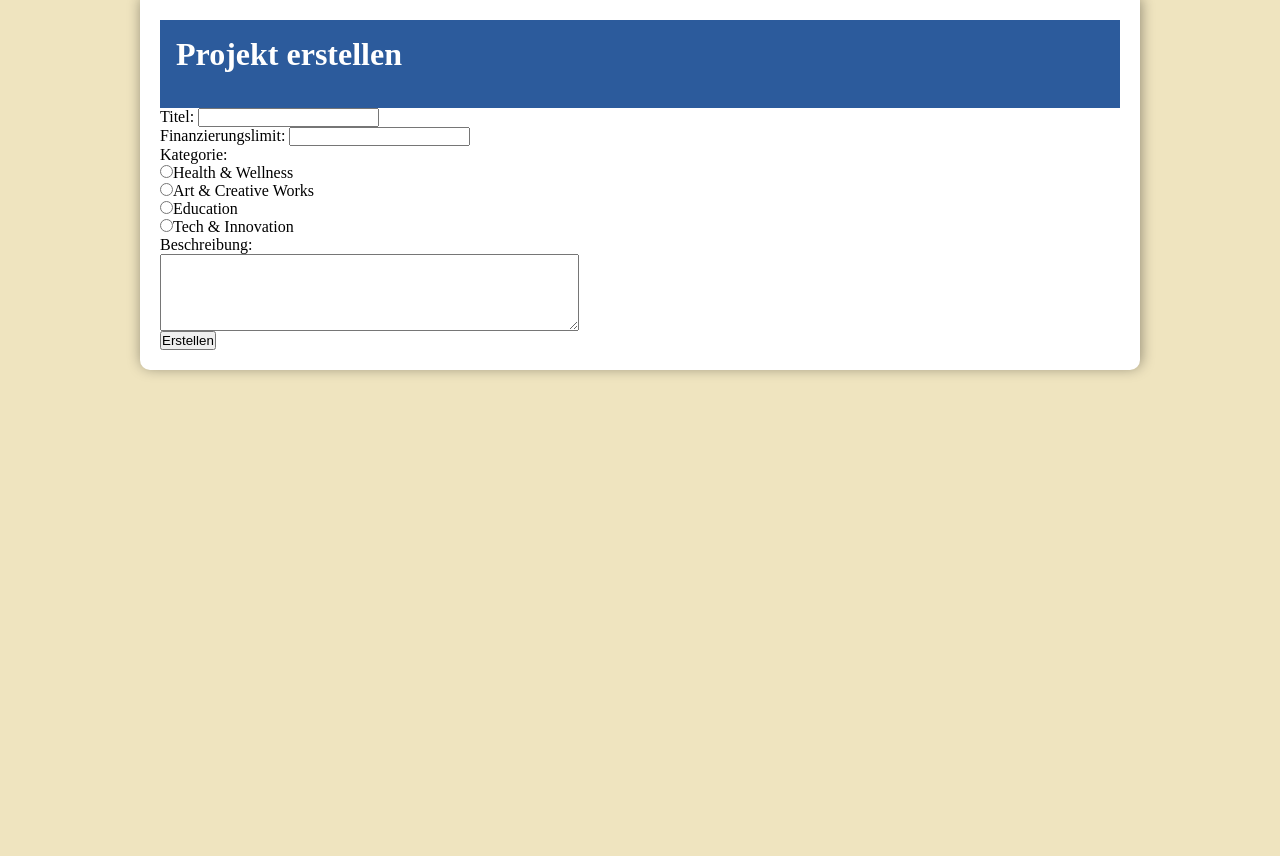
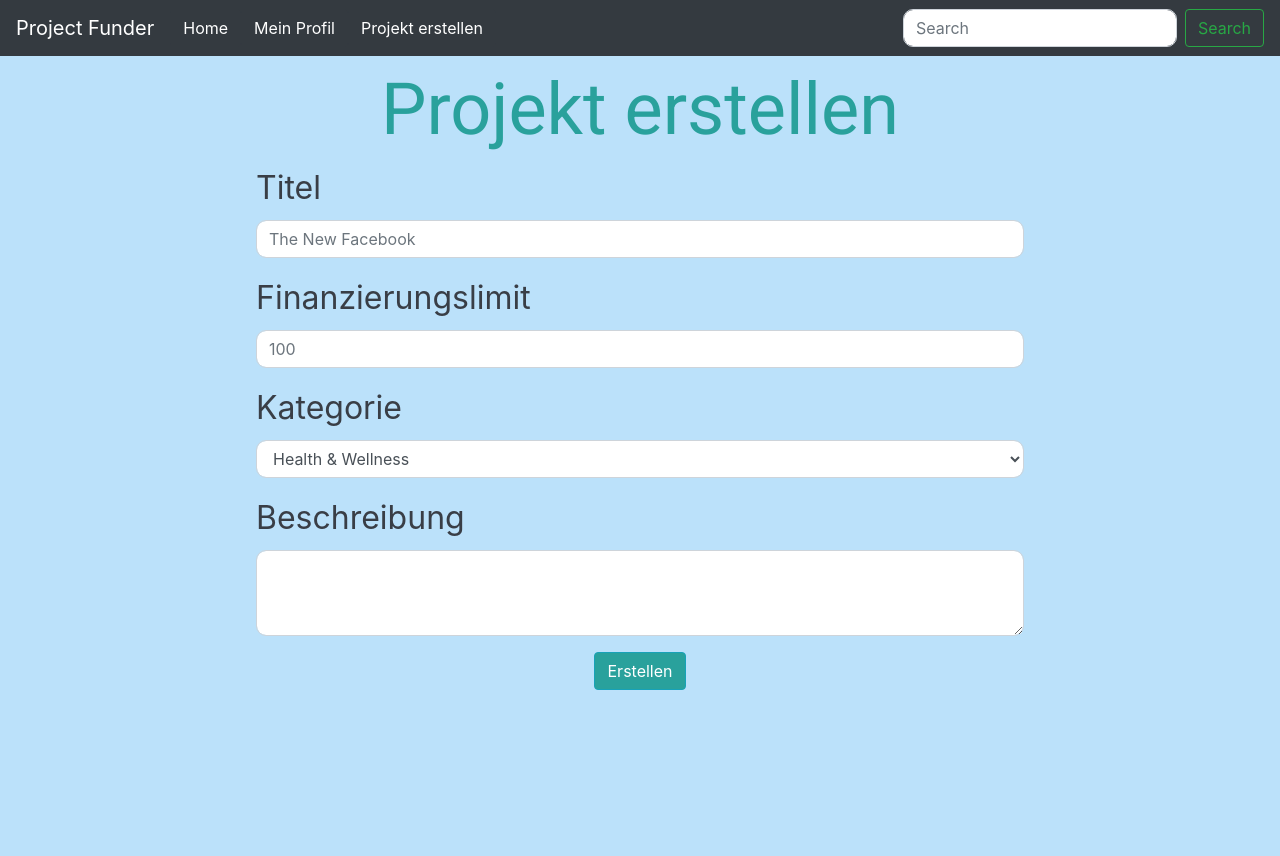
Before and after one commit to michelleespranita/project-funder, a Flask app: template template/new_project.html in a window 1280 px wide. Before the commit the page ends 376 px from the top, so only its background shows below. Run offline with Flask 2, Linux system fonts and the light colour scheme; the template is opened without the code that fills it, so the values that code supplies are empty; parts of the project's set-up code (start-up, migrations or seed data) failed here and were passed over; some libraries are stand-ins or nearby versions.

Commit message:
Did makeover on view_profile and new_project and a little bit on view_project

```diff
--- a/app.py
+++ b/app.py
@@ -291,17 +291,30 @@ def newProjectFundPost():
 
 @app.route('/view_profile', methods=['GET'])
 def viewProfileGet():
-    email = currentUser
+    if request.args.get('benutzer'):
+        email = request.args.get('benutzer')
+    else:
+        email = currentUser
     conn = connect.DBUtil().getExternalConnection()
     conn.jconn.setAutoCommit(False)
     curs = conn.cursor()
     curs.execute("SELECT name FROM benutzer WHERE email = '" + email + "'")
     name = curs.fetchall()
     name = name[0][0]
-    curs.execute("SELECT kennung, titel, status, kategorie.icon FROM projekt JOIN kategorie ON projekt.kategorie=kategorie.id WHERE ersteller = '" + email + "'")
-    erstellt = curs.fetchall()
-    curs.execute("SELECT p.titel, p.finanzierungslimit, p.status, s.spendenbetrag FROM spenden s JOIN projekt p ON s.projekt=p.kennung WHERE s.sichtbarkeit='oeffentlich' AND s.spender='" + email + "'")
-    unterstuetzt = curs.fetchall()
+    curs.execute("SELECT kennung, titel, status, kategorie.icon FROM projekt JOIN kategorie ON projekt.kategorie=kategorie.id WHERE ersteller='" + email + "'")
+    # curs.execute("WITH s(proj, totalSpende) AS (SELECT projekt, SUM(spendenbetrag) AS totalSpende FROM spenden GROUP BY projekt) SELECT p.kennung, p.titel, s.totalSpende, p.status, k.icon FROM projekt p, kategorie k, s WHERE p.kategorie=k.id AND p.kennung=s.proj AND p.ersteller = '" + email + "'")
+    erstellt = curs.fetchall() # [(1, 'Ubuntu Touch', 1500.56, 'offen', '/static/...'), ...]
+    print(erstellt)
+    projektIDs = [str(er[0]) for er in erstellt]
+    projektIDs = ','.join(projektIDs)
+    curs.execute("SELECT projekt, SUM(spendenbetrag) FROM spenden WHERE projekt IN (" + projektIDs + ") GROUP BY projekt")
+    spendenbetraege = curs.fetchall()
+    if len(spendenbetraege)>0:
+        erstellt = [(er[0], er[1], spendenbetrag[1], er[2], er[3]) if spendenbetrag[0] == er[0] else (er[0], er[1], 0, er[2], er[3]) for er in erstellt for spendenbetrag in spendenbetraege]
+    else:
+        erstellt = [(er[0], er[1], 0, er[2], er[3]) for er in erstellt]
+    curs.execute("SELECT p.kennung, p.titel, p.finanzierungslimit, p.status, k.icon, s.spendenbetrag FROM spenden s, projekt p, kategorie k WHERE p.kategorie=k.id AND s.projekt=p.kennung AND s.sichtbarkeit='oeffentlich' AND s.spender='" + email + "'")
+    unterstuetzt = curs.fetchall() # [(1, 'Ubuntu Touch', 50000, 'offen', '/static/...', 1500.56), ...]
     return render_template("view_profile.html", email=email, name=name, noErstellt=len(erstellt), noUnterstuetzt=len(unterstuetzt), erstellt=erstellt, unterstuetzt=unterstuetzt)
 
 @app.route('/new_comment', methods=['GET'])
--- a/template/base.html
+++ b/template/base.html
@@ -102,13 +102,13 @@
 
             <div class="collapse navbar-collapse" id="navbarSupportedContent">
               <ul class="navbar-nav mr-auto">
-                <li class="nav-item active">
-                  <a class="nav-link" href="#">Home <span class="sr-only">(current)</span></a>
-                </li>
                 {% set hideprofile = hideprofile|default('show') %}
                 {% if hideprofile == 'show' %}
+                <li class="nav-item active">
+                    <form method="get" action="view_main"><button class="btn btn-dark">Home</button></form>
+                </li>
                 <li class="nav-item">
-                  <form method="get" action="view_profile"><button class="btn btn-dark">Mein Profil</button></form>
+                    <form method="get" action="view_profile"><button class="btn btn-dark">Mein Profil</button></form>
                 </li>
                 <li class="nav-item">
                     <form method="get" action="new_project"><button class="btn btn-dark">Projekt erstellen</button></form>
--- a/template/login.html
+++ b/template/login.html
@@ -1,7 +1,7 @@
 {% extends "base.html" %}
 {% set hideprofile = 'hide' %}
 {% block content %}
-<div class="base">
+<div class="base dark">
    <div class="titel">
       Wähle einen Benutzer aus...
    </div>
--- a/template/new_project.html
+++ b/template/new_project.html
@@ -1,51 +1,60 @@
-<html>
-<head><title>new_project</title>
-<style type="text/css">
-* {
-   margin:0;
-   padding:0;
+{% extends "base.html" %}
+{% block content %}
+<style>
+   .titel {
+      color: #29a19c;
    }
-
-body{
-   text-align:center;
-   background: #efe4bf none repeat scroll 0 0;
+   .form {
+      color: #393e46;
+      text-align: justify;
    }
-
-#wrapper{
-   width:960px;
-   margin:0 auto;
-   text-align:left;
-   background-color: #fff;
-   border-radius: 0 0 10px 10px;
-   padding: 20px;
-   box-shadow: 1px -2px 14px rgba(0, 0, 0, 0.4);
-}
-
-#header{
- color: #fff;
- background-color: #2c5b9c;
- height: 3.5em;
- padding: 1em 0em 1em 1em;
-
-}
-
-#site{
-    background-color: #fff;
-    padding: 20px 0px 0px 0px;
-}
-.centerBlock{
-	margin:0 auto;
+   .button {
+      text-align: center;
    }
 </style>
+<div class="base verylight">
+   <div class="titel">
+      Projekt erstellen
+   </div>
+   <div class="form">
+      <form name="projekt" action="new_project" method="post">
+         <div class="form-group">
+            <label for="titel">Titel</label>
+            <input type="text" class="form-control" name="titel" placeholder="The New Facebook">
+         </div>
+         <div class="form-group">
+            <label for="limit">Finanzierungslimit</label>
+            <input type="text" class="form-control" name="limit" placeholder="100">
+         </div>
+         <div class="form-group">
+            <label for="kategorie">Kategorie</label>
+            <select class="form-control" name="kategorie">
+               <option value=1>Health & Wellness</option>
+               <option value=2>Art & Creative Works</option>
+               <option value=3>Education</option>
+               <option value=4>Tech & Innovation</option>
+            </select>
+         </div>
+         {% if vorgaenger %}
+         <div class="form-group">
+            <label for="vorgaenger">Vorgänger</label>
+            <select class="form-control" name="vorgaenger">
+               {% for vor in vorgaenger %}
+               <option value="{{ vor[1] }}">{{ vor[1] }}</option>
+               {% endfor %}
+            </select>
+         </div>
+         {% endif %}
+         <div class="form-group">
+            <label for="beschreibung">Beschreibung </label>
+            <textarea class="form-control" name="beschreibung" rows="3"></textarea>
+         </div>
+         <div class="button">
+            <button class="btn btn-info" type="submit" style="background-color: #29a19c" name="submitProject">Erstellen</button>
+         </div>
+      </form>
 
-<body>
-	<div id="wrapper">
-		<div id="header">
-		<h1> Projekt erstellen </h1>
-		</div>
-		<div id="form">
-		<form name="projekt" action="new_project" method="post">
-            Titel: <input type="text" name="titel"><br>
+         <!-- Titel: <input type="text" name="titel"><br>
          Finanzierungslimit: <input type="text" name="finanzierungslimit"><br>
          Kategorie:<br>
          <input type="radio" name="kategorie" value=1>Health & Wellness<br>
@@ -60,9 +69,7 @@ body{
          {% endif %}
          Beschreibung:<br>
          <textarea rows=5 cols=50 name="beschreibung"></textarea><br>
-            <input type="submit" name="submitProject" value="Erstellen">
-        </form>
+         <input type="submit" name="submitProject" value="Erstellen"> -->
    </div>
 </div>
-</body>
-</html>
+{% endblock %}
```
Also changed, not shown: template/view_profile.html (+12 -19 lines), template/view_project.html (+14 -41 lines). Lines whose indentation alone changed are shown as unchanged.
